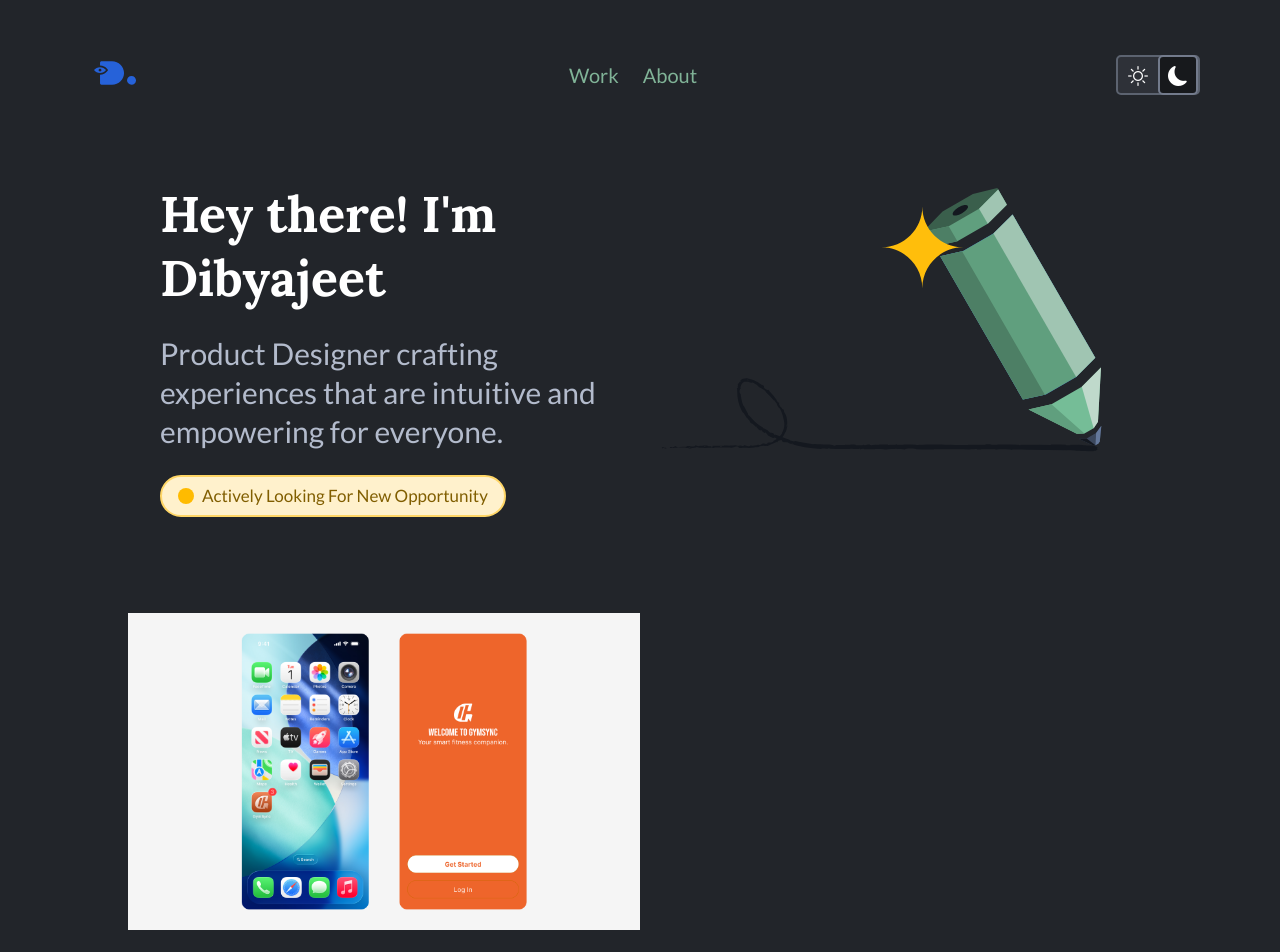
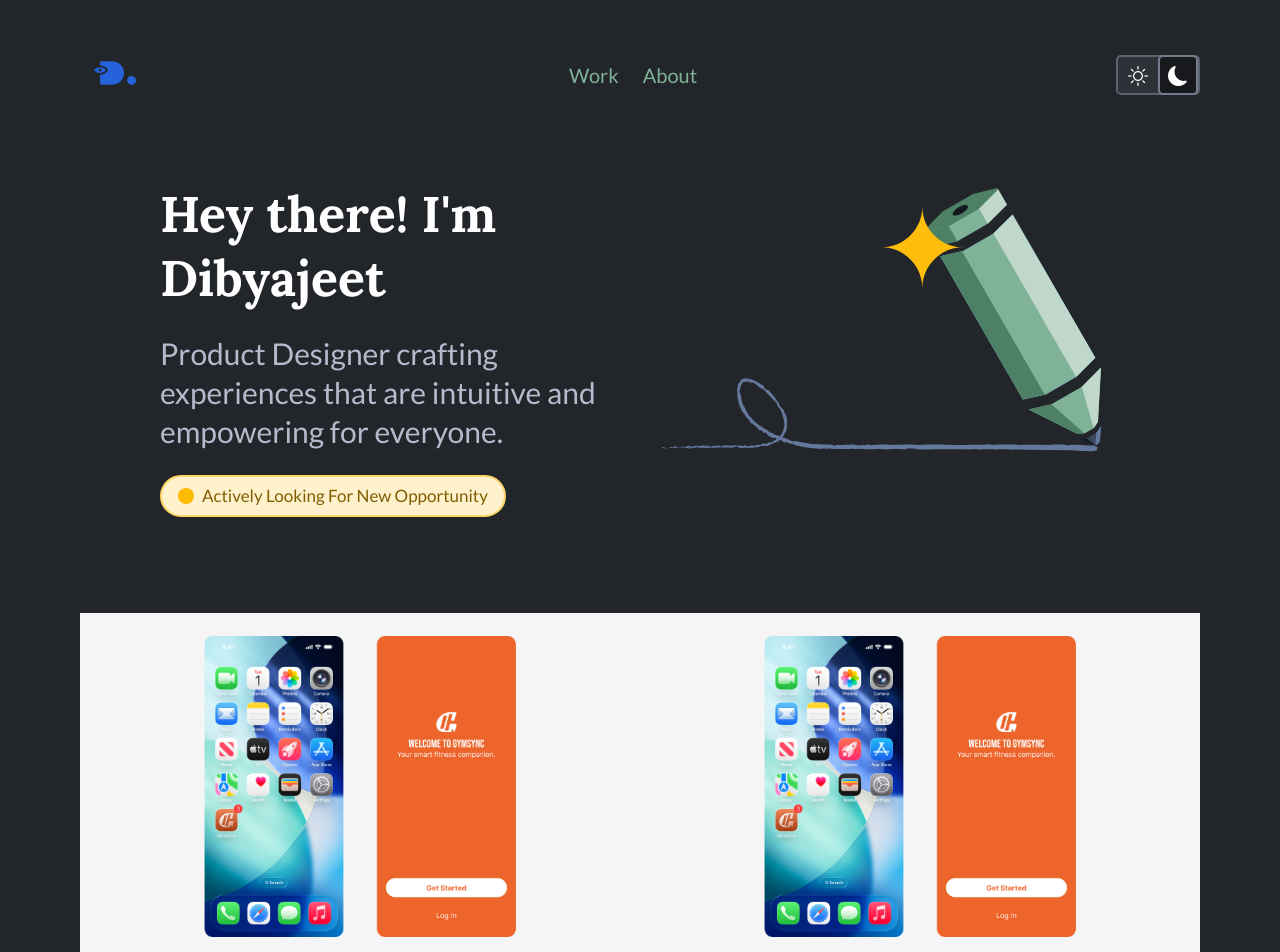
Before and after one commit to dibyajeetk/react-convert-dibyajeet-dot-in, a React (Vite) app: page / in a window 1280 px wide. Shown: the top 952 px of the page. Built offline with nearby package versions, Linux system fonts and the light colour scheme.

Commit message:
feat: Home page design done nned to work on card linking with page

```diff
--- a/src/components/ProjectCard.jsx
+++ b/src/components/ProjectCard.jsx
@@ -1,7 +1,7 @@
 import "../css/ProjectCard.css";
 import React, { useState } from "react";
 
-function ProjectCard() {
+function ProjectCard({ title, desc, tags = [] }) {
   const [isHovered, setIsHovered] = useState(false);
   return (
     <div
@@ -18,16 +18,16 @@
           />
         ) : (
           <>
-            <h2 className="project-title">Admin Settings Redesign</h2>
-            <p className="project-description">
-              Lorem, ipsum dolor sit amet consectetur adipisicing elit. Cumque
-              laboriosam a deleniti magni sunt nostrum.
-            </p>
+            <h2 className="project-title">{title}</h2>
+            <p className="project-description">{desc}</p>
             <div className="tags-container">
-              <span className="tag">
-                <i className="bi bi-hash sm-icon"></i>
-                <p className="tag-text">ui design</p>
-              </span>
+              {tags &&
+                tags.map((tag, index) => (
+                  <span key={index} className="tag">
+                    <i className="bi bi-hash sm-icon"></i>
+                    <span className="tag-text">{tag}</span>
+                  </span>
+                ))}
             </div>
           </>
         )}
--- a/src/css/Home.css
+++ b/src/css/Home.css
@@ -57,7 +57,8 @@
 
 .project-grid {
   margin-top: var(--spacing-xl);
-  width: 80%;
+  margin-left: 5rem;
+  margin-right: 5rem;
   height: auto;
   overflow-x: hidden;
   display: grid;
--- a/src/css/ProjectCard.css
+++ b/src/css/ProjectCard.css
@@ -7,6 +7,8 @@
   flex-direction: column;
   justify-content: center;
   position: relative;
+
+  cursor: pointer;
 }
 
 .project-description {
@@ -18,11 +20,13 @@
 
 .project-title {
   font-size: var(--font-size-l);
-  line-height: 1.3;
+  line-height: 1.2;
   font-weight: 600;
 }
 
 .tags-container {
+  display: flex;
+  gap: 0.5rem;
   margin-top: var(--spacing-s);
 }
 .tag-text {
--- a/src/css/ToggleButton.css
+++ b/src/css/ToggleButton.css
@@ -8,6 +8,7 @@
   width: auto;
   background-color: var(--surface-color-turnary);
   border: 2px solid var(--border-color-primary);
+  cursor: pointer;
 }
 .mode {
   display: inline-flex;
--- a/src/css/index.css
+++ b/src/css/index.css
@@ -24,8 +24,8 @@
 
   /* Link Color */
   --link-active: var(--text-color-primary);
-  --link-hover: var(--brand-blue-500);
-  --link-default: var(--green-500);
+  --link-hover: var(--brand-blue-600);
+  --link-default: var(--green-700);
 
   /* Semantic Color */
   --yellow-100: hsla(44, 100%, 90%, 1);
@@ -38,6 +38,7 @@
   --brand-blue-600: hsla(220, 70%, 40%, 1);
   --green-400: hsla(148, 25%, 60%, 1);
   --green-500: hsla(148, 25%, 50%, 1);
+  --green-700: hsla(148, 25%, 35%, 1);
 
   /* Font Sizes */
   --font-size-sm: 14px;
--- a/src/pages/Home.jsx
+++ b/src/pages/Home.jsx
@@ -2,6 +2,20 @@
 import ProjectCard from "../components/ProjectCard";
 
 function Home() {
+  const projects = [
+    {
+      id: 1,
+      title: "Admin Settings Redesign",
+      desc: "My approach to the settings experience for Recruit CRM",
+      tags: ["UI Design", "Accessibility", "HealthTech"],
+    },
+    {
+      id: 2,
+      title: "Target Report - for Recruit CRM",
+      desc: "A comprehensive Report module for Recruitment Leaders to assess productivity.",
+      tags: ["UI Design", "Accessibility", "HealthTech"],
+    },
+  ];
   return (
     <>
       <div className="hero-section">
@@ -25,7 +39,14 @@
         </span>
       </div>
       <div className="project-grid">
-        <ProjectCard />
+        {projects.map((project) => (
+          <ProjectCard
+            key={project.id}
+            title={project.title}
+            desc={project.desc}
+            tags={project.tags}
+          />
+        ))}
       </div>
     </>
   );
```
Also changed, not shown: src/assets/hero-image-ll.svg (added), src/assets/hero-image.svg.
